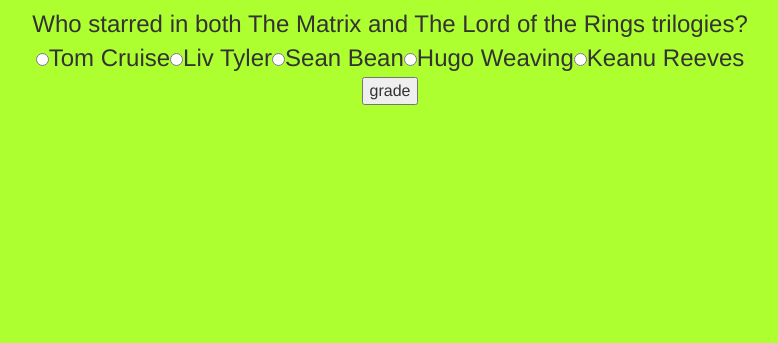
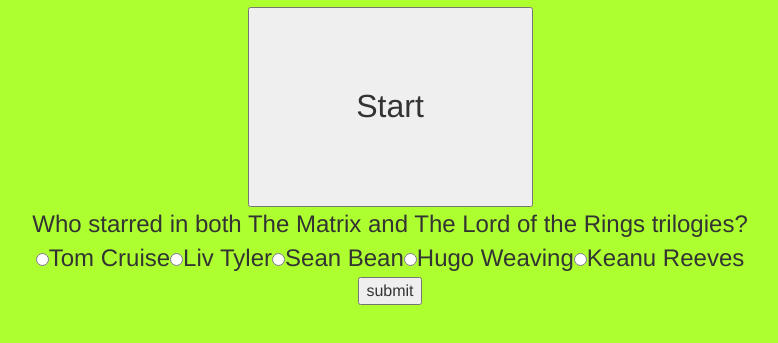
Before and after one commit to jbedilio/cinemaFilmTrivia, a plain HTML site: page index.html in a window 1280 px wide. Shown: the part 67-410 px from the top of the page, without its empty margins (265-1043 px from the left). Drawn offline with nearby package versions, Linux system fonts and the light colour scheme.

Commit message:
incorporated a grader, timer, and start button into the trivia game

```diff
--- a/assets/css/style.css
+++ b/assets/css/style.css
@@ -4,6 +4,12 @@ body {
     background-color: greenyellow;
     box-sizing: border-box;
     margin: auto;
+}
+
+.start {
+    height: 200px;
+    width: 25%;
+    font-size: 2em;
 }
 
 #title {
--- a/assets/javascript/app.js
+++ b/assets/javascript/app.js
@@ -1,7 +1,27 @@
 //var clock = setTimeout (timeUp, 1000 * 240);
-// var clock = setTimeout (timeUp, 1000 * 5);
-//var questions;
+//var clock = setTimeout(timeUp, 1000 * 5);
+
+
 $(document).ready(function () {
+
+//$(document).ready(function () {
+        $("#hide").on('load', function () {
+                $('#title', '#clock', '#questions', '#submit-btn', '#right', '#wrong').hide();
+            });
+        /*$("#show").on('click', function () {
+                $('#title', '#clock', '#questions', '#submit-btn', '#right', '#wrong').show();
+            });
+        });*/
+
+function startScreen() {
+                        $('#title', '#clock', '#questions', '#submit-btn', '#right', '#wrong').hide();
+                        };
+
+startScreen();
+
+var $start = $('<button type="button" class="start" value="start">Start</button>');
+
+$('#startUp').append($start);
 
         var $right = 0;
         var $wrong = 0;
@@ -63,11 +83,11 @@ $(document).ready(function () {
 
         var $submit = ('#submit-btn');
 
-        var $button = $('<input type="button" value="grade">');
-        $button.html('Submit');
-        $($submit).append($button);
+        var $button2 = $('<input name="submit" type="button" value="submit">');
+        $button2.html('Submit');
+        $($submit).append($button2);
 
-        $($submit).on('click', function(grade) {
+        $($submit).on('click', function grade() {
         var a1 = document.getElementsByName('q1')
           for (var i = 0; i < a1.length; i++) {
         if (a1[i].checked) {
@@ -82,6 +102,10 @@ $(document).ready(function () {
         };
 });
 
+
+/*function timeUp(){
+        function grade()
+};*/
 
         // var $QADiv = $('#questions')
         // for (var i = 0; i < $triviaQA.length; i++) {
--- a/index.html
+++ b/index.html
@@ -21,6 +21,10 @@
                 <div class="col-lg-6 text-left" id="clock">
                 </div>
             </div>
+            <div class="row">
+                <div class="col-lg-12 text-center" id="startUp">
+                </div>
+            </div>
         </section>
 
         <section class="container">
@@ -32,11 +36,9 @@
 
         <section class="container">
             <div class="row">
-                <div class="col-md-4 text-center" id="right">
+                <div class="col-md-6 text-center" id="right">
                 </div>
-                <div class="col-md-4 text-center" id="wrong">
-                </div>
-                <div class="col-md-4 text-center" id="no-answer">
+                <div class="col-md-6 text-center" id="wrong">
                 </div>
             </div>
         </section>
```
